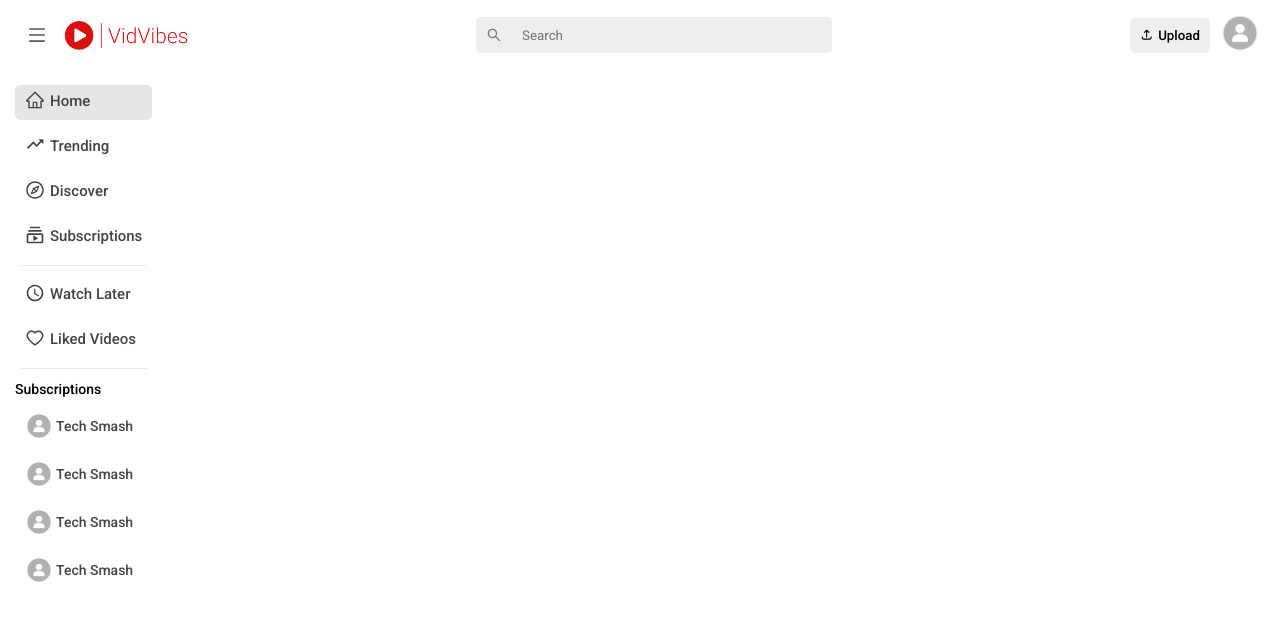
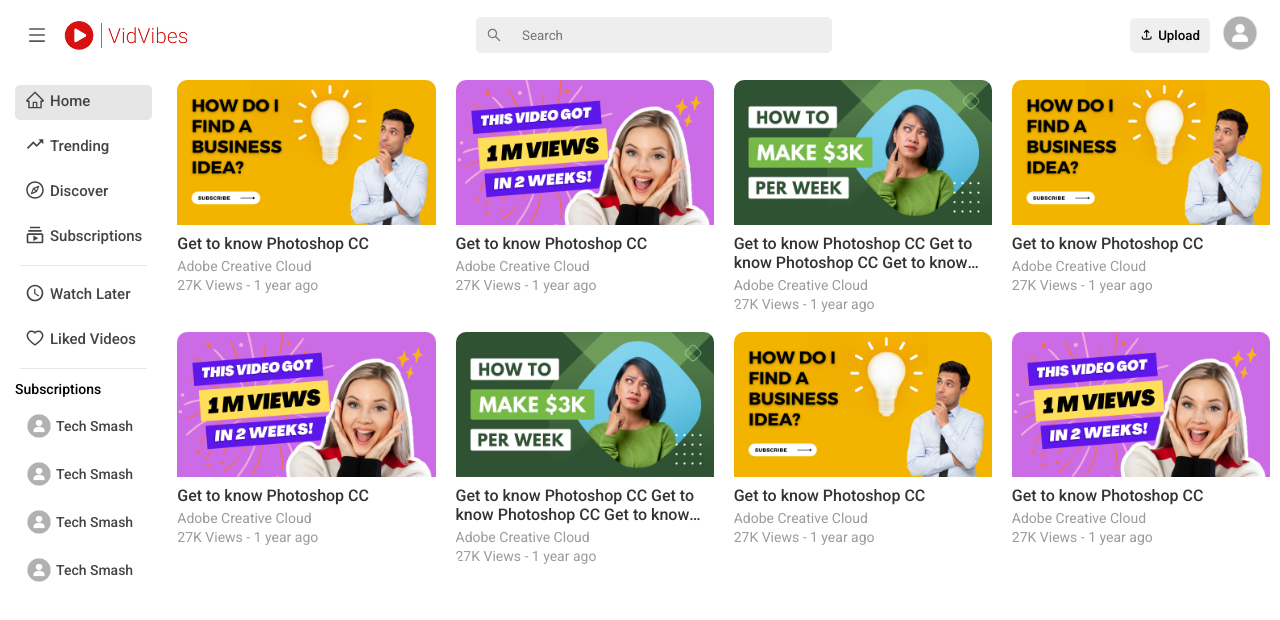
Before and after one commit to bilashProshad/video-sharing, a React (Vite) app in the folder client/: page / in a window 1280 px wide. Shown: the top 620 px of the page. Built offline with nearby package versions, Linux system fonts and the light colour scheme.

Commit message:
video card is created for videos

```diff
--- /dev/null
+++ b/client/src/components/VideoCard/VideoCard.jsx
@@ -0,0 +1,23 @@
+import "./VideoCard.scss";
+import { Link } from "react-router-dom";
+
+const VideoCard = ({ title, thumbnail, channelName, views, date }) => {
+  return (
+    <Link to={`/`} className="video-card">
+      <div className="top">
+        <img src={thumbnail} alt={"thumbnail"} />
+      </div>
+      <div className="bottom">
+        <h3 className="title">{title}</h3>
+        <div className="body">
+          <Link to={`/`}>{channelName}</Link>
+          <p>
+            <span>{views}</span> - <span>{date}</span>
+          </p>
+        </div>
+      </div>
+    </Link>
+  );
+};
+
+export default VideoCard;
--- /dev/null
+++ b/client/src/components/VideoCard/VideoCard.scss
@@ -0,0 +1,35 @@
+.video-card {
+  overflow: hidden;
+  border-radius: 10px;
+
+  > .top > img {
+    width: 100%;
+    object-fit: cover;
+  }
+
+  > .bottom {
+    > .title {
+      color: #333;
+      font-size: 1.6rem;
+
+      // line-height: 2.2;
+      font-weight: 500;
+      // max-height: 4.4rem;
+      display: -webkit-box;
+      -webkit-line-clamp: 2;
+      -webkit-box-orient: vertical;
+      overflow: hidden;
+      margin: 0.5rem 0;
+    }
+
+    > .body {
+      font-size: 1.4rem;
+      > a {
+        display: inline-block;
+        color: inherit;
+        margin-bottom: 0.3rem;
+      }
+      color: #9b9b9b;
+    }
+  }
+}
--- /dev/null
+++ b/client/src/components/Videos/Videos.jsx
@@ -0,0 +1,77 @@
+import "./Videos.scss";
+import VideoCard from "../VideoCard/VideoCard";
+import thumbnail1 from "../../assets/thumbnail-1.png";
+import thumbnail2 from "../../assets/thumbnail-2.png";
+import thumbnail3 from "../../assets/thumbnail-3.png";
+
+const Videos = () => {
+  return (
+    <div className="videos">
+      <VideoCard
+        title={`Get to know Photoshop CC`}
+        thumbnail={thumbnail1}
+        channelName={`Adobe Creative Cloud`}
+        views={`27K Views`}
+        date={`1 year ago`}
+      />
+
+      <VideoCard
+        title={`Get to know Photoshop CC`}
+        thumbnail={thumbnail2}
+        channelName={`Adobe Creative Cloud`}
+        views={`27K Views`}
+        date={`1 year ago`}
+      />
+
+      <VideoCard
+        title={`Get to know Photoshop CC Get to know Photoshop CC Get to know Photoshop CC Get to know Photoshop CC Get to know Photoshop CC`}
+        thumbnail={thumbnail3}
+        channelName={`Adobe Creative Cloud`}
+        views={`27K Views`}
+        date={`1 year ago`}
+      />
+
+      <VideoCard
+        title={`Get to know Photoshop CC`}
+        thumbnail={thumbnail1}
+        channelName={`Adobe Creative Cloud`}
+        views={`27K Views`}
+        date={`1 year ago`}
+      />
+
+      <VideoCard
+        title={`Get to know Photoshop CC`}
+        thumbnail={thumbnail2}
+        channelName={`Adobe Creative Cloud`}
+        views={`27K Views`}
+        date={`1 year ago`}
+      />
+
+      <VideoCard
+        title={`Get to know Photoshop CC Get to know Photoshop CC Get to know Photoshop CC Get to know Photoshop CC Get to know Photoshop CC`}
+        thumbnail={thumbnail3}
+        channelName={`Adobe Creative Cloud`}
+        views={`27K Views`}
+        date={`1 year ago`}
+      />
+
+      <VideoCard
+        title={`Get to know Photoshop CC`}
+        thumbnail={thumbnail1}
+        channelName={`Adobe Creative Cloud`}
+        views={`27K Views`}
+        date={`1 year ago`}
+      />
+
+      <VideoCard
+        title={`Get to know Photoshop CC`}
+        thumbnail={thumbnail2}
+        channelName={`Adobe Creative Cloud`}
+        views={`27K Views`}
+        date={`1 year ago`}
+      />
+    </div>
+  );
+};
+
+export default Videos;
--- /dev/null
+++ b/client/src/components/Videos/Videos.scss
@@ -0,0 +1,17 @@
+.videos {
+  display: grid;
+  grid-template-columns: repeat(4, 1fr);
+  gap: 2rem;
+}
+
+@media screen and (max-width: 1250px) {
+  .videos {
+    grid-template-columns: repeat(3, 1fr);
+  }
+}
+
+@media screen and (max-width: 768px) {
+  .videos {
+    grid-template-columns: repeat(2, 1fr);
+  }
+}
--- a/client/src/pages/Home/Home.jsx
+++ b/client/src/pages/Home/Home.jsx
@@ -1,10 +1,13 @@
 import "./Home.scss";
 import Layout from "../../components/Layout/Layout";
+import Videos from "../../components/Videos/Videos";
 
 const Home = () => {
   return (
     <>
-      <Layout></Layout>
+      <Layout>
+        <Videos />
+      </Layout>
     </>
   );
 };
```
Also changed, not shown: client/.eslintrc.cjs.
